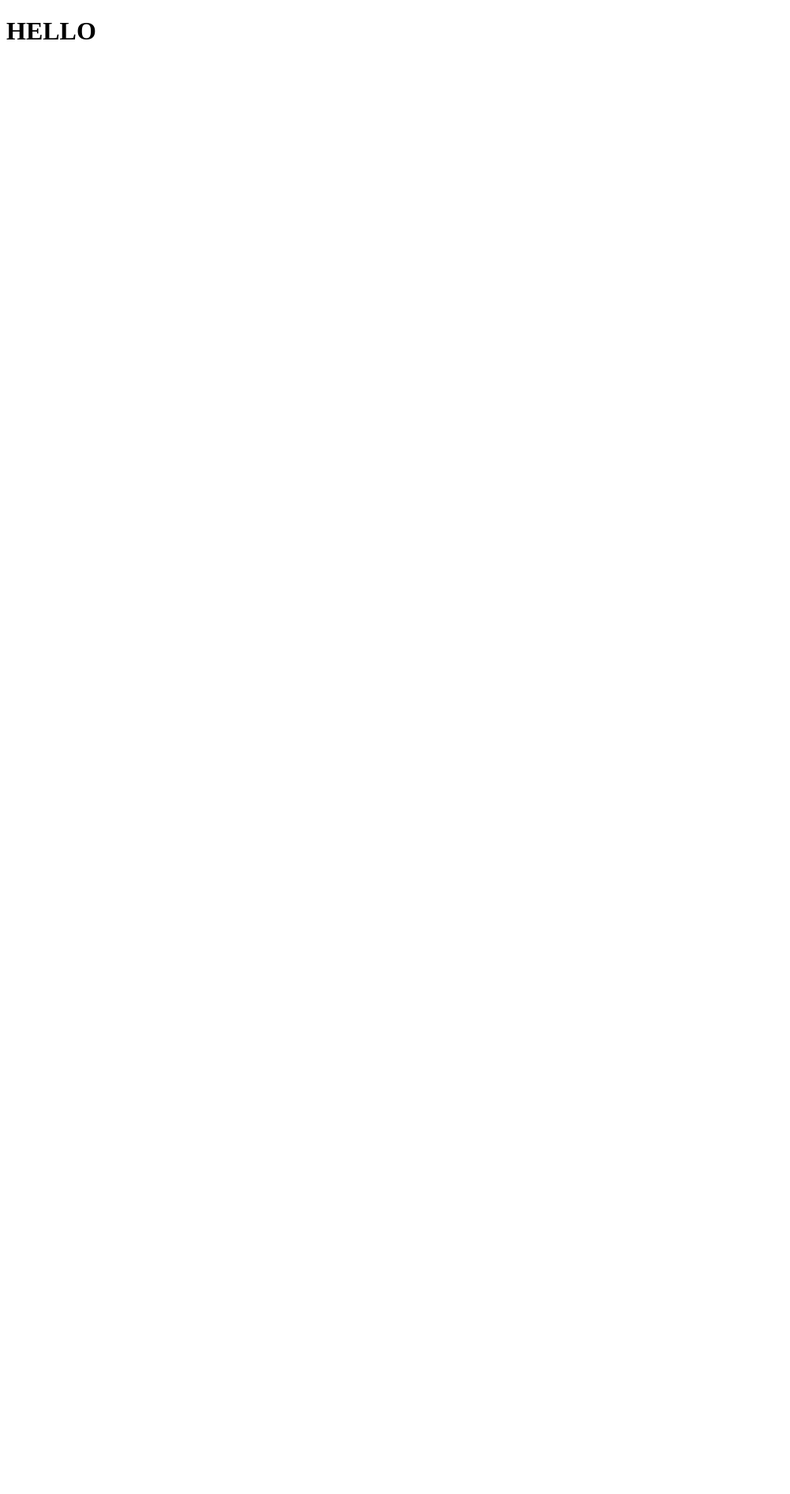
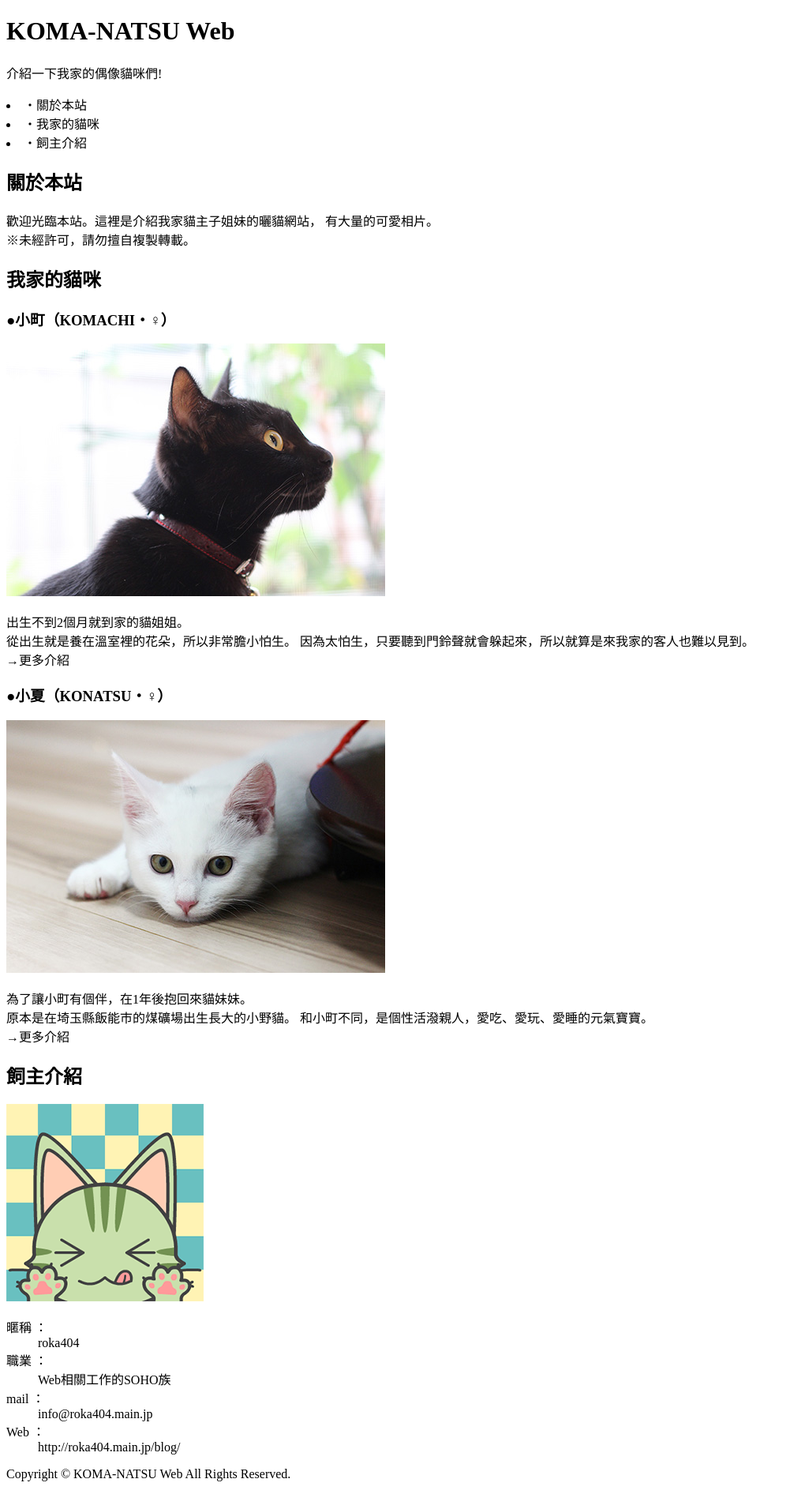
Before and after one commit to GretelDIU/GretelDIU, a plain HTML site: page index.html in a window 1280 px wide. Shown: the whole page at 79% size, without its empty margins (0-1001 px from the left). Before the commit the page ends 800 px from the top, so only its background shows below. Drawn offline with Linux system fonts and the light colour scheme.

Commit message:
2022/03/22 Final

```diff
--- a/index.html
+++ b/index.html
@@ -8,7 +8,55 @@
     <link rel="shortcut icon" href="img/avatar.png" type="image/X-icon">
 </head>
 <body>
-    <h1>HELLO</h1>
-
+<header>
+    <h1>KOMA-NATSU Web</h1>
+    <p>介紹一下我家的偶像貓咪們!</p>
+</header>
+<nav>
+    <ui>
+        <li>・關於本站</li>
+        <li>・我家的貓咪</li>
+        <li>・飼主介紹</li>
+    </ui>
+</nav>
+<main>
+<section>
+    <h2>關於本站</h2>
+     <p>歡迎光臨本站。這裡是介紹我家貓主子姐妹的曬貓網站，
+        有大量的可愛相片。<br>※未經許可，請勿擅自複製轉載。</p>
+</section>
+    <section>
+        <H2>我家的貓咪</H2>
+        <section>
+            <H3>●小町（KOMACHI・♀）</H3>
+            <img src="img/komachi.jpg" width="480" height="320" alt="小町">
+            <P>出生不到2個月就到家的貓姐姐。<br>
+               從出生就是養在溫室裡的花朵，所以非常膽小怕生。
+               因為太怕生，只要聽到門鈴聲就會躲起來，所以就算是來我家的客人也難以見到。
+               <BR>→更多介紹</P>
+        </section>
+        <section>
+            <H3>●小夏（KONATSU・♀）</H3>
+            <img src="img/konatsu.jpg" width="480" height="320" alt="小夏">
+            <P>為了讓小町有個伴，在1年後抱回來貓妹妹。<br>
+                原本是在埼玉縣飯能市的煤礦場出生長大的小野貓。
+                和小町不同，是個性活潑親人，愛吃、愛玩、愛睡的元氣寶寶。
+               <BR>→更多介紹</P>
+        </section>
+    </section>
+    <section>
+        <H2>飼主介紹</H2>
+        <img src="img/avatar.png" width="250" height="250" alt="大頭照">
+        <dl>
+            <dt>暱稱 ：</dt><dd>roka404</dd>
+            <dt>職業 ：</dt><dd>Web相關工作的SOHO族</dd>
+            <dt>mail ：</dt><dd>info@roka404.main.jp</dd>
+            <dt>Web ：</dt><dd>http://roka404.main.jp/blog/</dd>
+        </dl>
+    </section>
+</main>
+<footer>
+    <p>Copyright © KOMA-NATSU Web All Rights Reserved.</p>
+</footer>
 </body>
 </html>
```
Also changed, not shown: text-index.txt.
